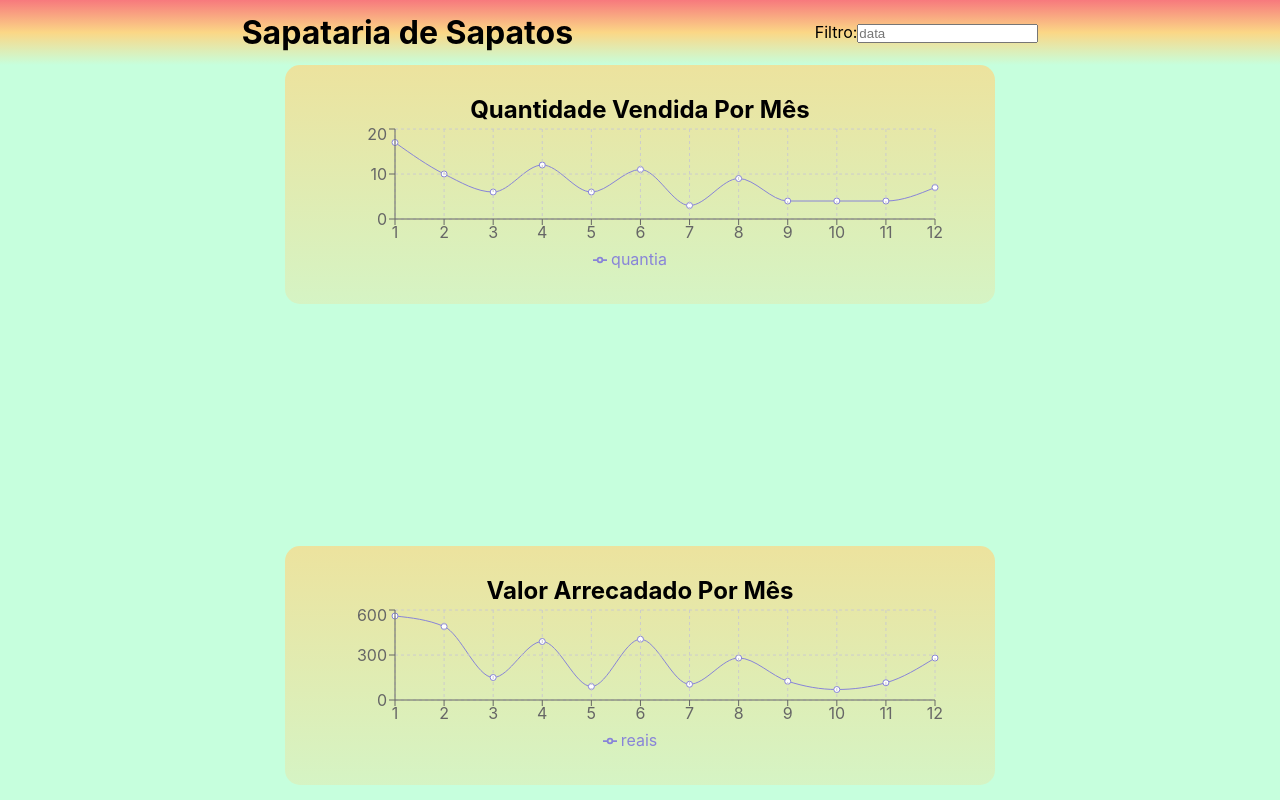
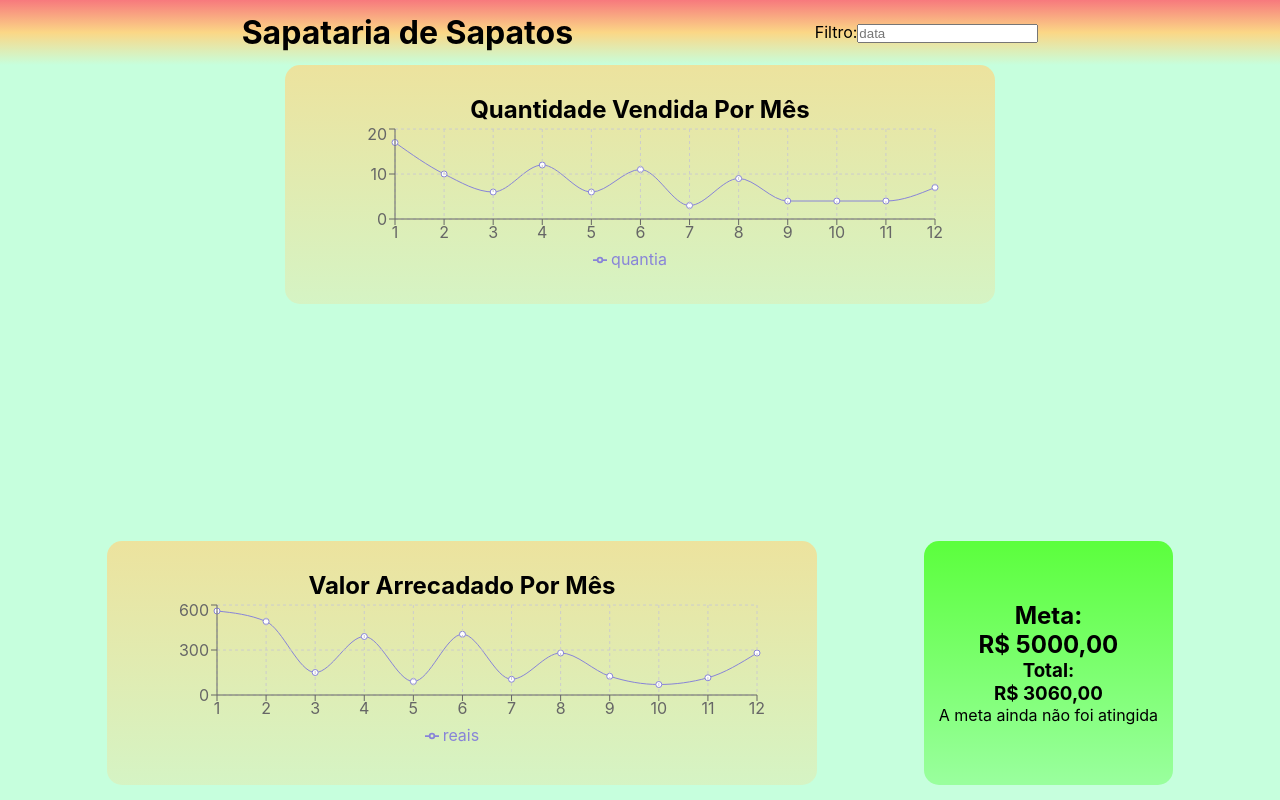
Before and after one commit to WilsonSalles-Jnr/sapataria-de-sapatos, a React (Create React App) app: page / in a window 1280 px wide. Built offline with nearby package versions, Linux system fonts and the light colour scheme.

Commit message:
feat: inserindo meta no card

```diff
--- a/src/Components/Card.jsx
+++ b/src/Components/Card.jsx
@@ -7,6 +7,7 @@ import vendas from '../mock/venda.json'
 import QuantidadeVendida from './QuantiaVendida'
 import ValorPorMes from './ValorPorMes'
 import { useEffect, useState } from 'react'
+import Meta from './Meta'
 
 const insereGenero = (json) => {
   const lista = [];
@@ -51,6 +52,10 @@ const valorPorMes = () => {
   return listaMes
 }
 
+const totalVendido = () => {
+  return valorPorMes().reduce((acc, cur) => acc += cur.reais, 0)
+}
+
 export default function Card() {
   const [vendapm, setVendapm] = useState(vendaPorMes())
   const [valorpm, setValorpm] = useState(valorPorMes())
@@ -65,6 +70,7 @@ export default function Card() {
     <main style={{display: 'flex'}}>
       <QuantidadeVendida data={vendapm} />
       <ValorPorMes data={valorpm} />
+      <Meta meta={5000} total={totalVendido()}/>
     </main>
   )
 }
```
